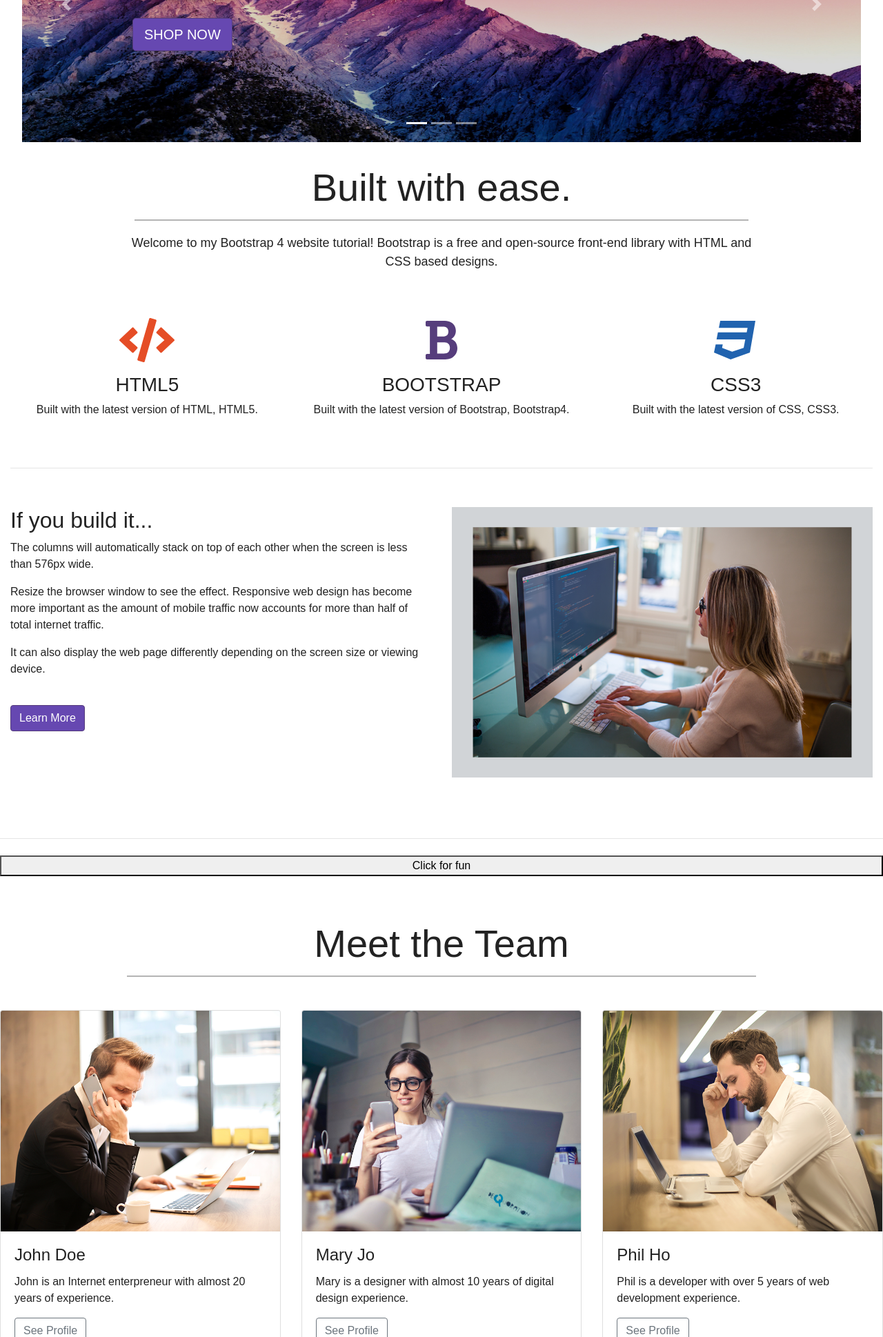
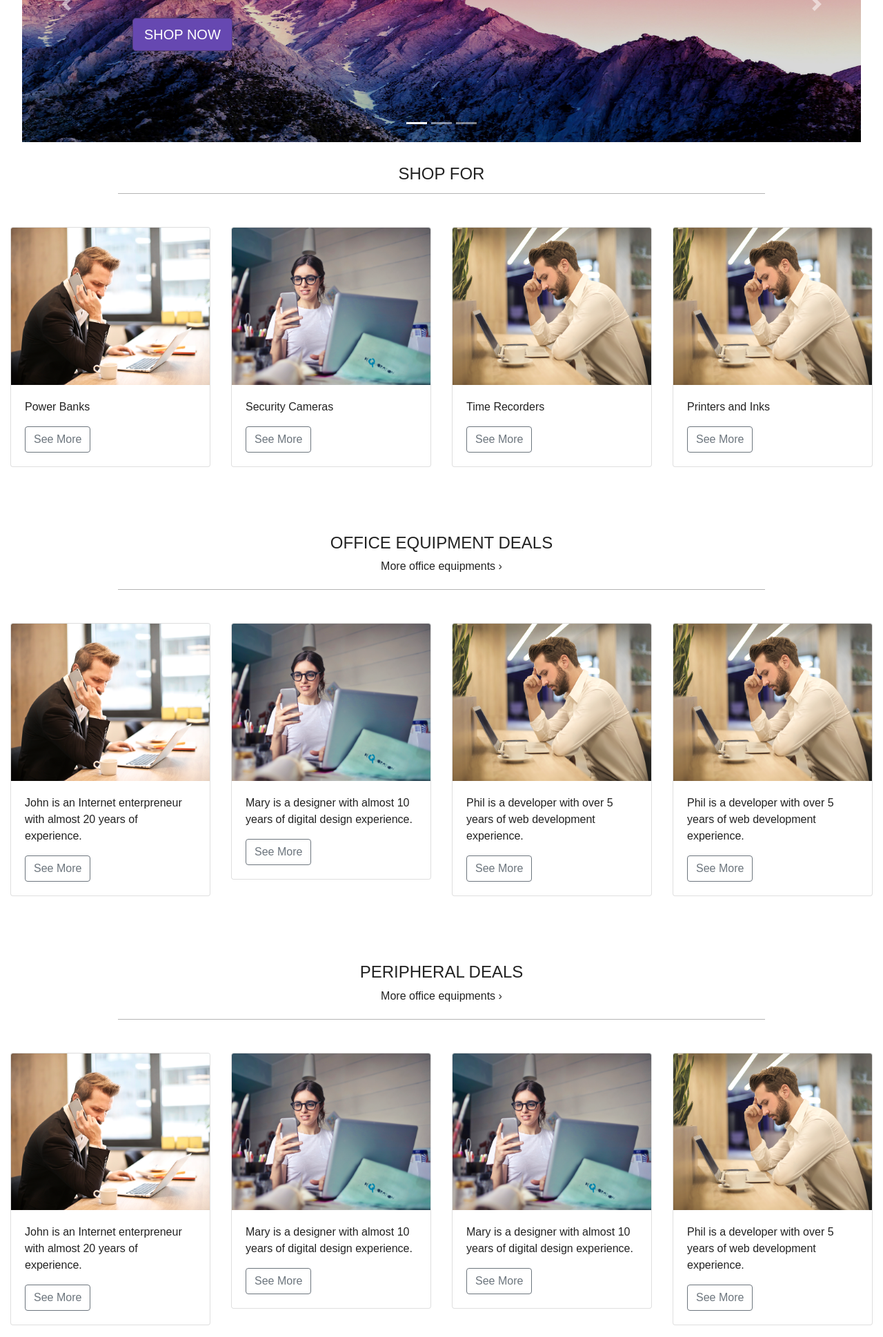
Before and after one commit to ngcarson/compex-wb, a PHP site: page / in a window 1280 px wide. Shown: the part 377-2315 px from the top of the page at 69% size. Run offline with PHP 8.4, Linux system fonts and the light colour scheme; some libraries are stand-ins or nearby versions.

Commit message:
Added Modal for Bank Details & Contact Us, and added carousel items for products.

```diff
--- a/index.html
+++ b/index.html
@@ -29,10 +29,10 @@
 					<a class="nav-link dropdown-toggle" href="#" id="navbarDropdown" role="button" data-toggle="dropdown" aria-haspopup="true" aria-expanded="false">SHOP</a>
 			</li>
 			<li class="nav-item">
-					<a class="nav-link" href="#">CONTACT US</a>
+					<a class="nav-link" href="#" data-toggle="modal" data-target="#exampleModal2">CONTACT US</a>
 			</li>
 			<li class="nav-item">
-					<a class="nav-link" href="#">BANK DETAIL</a>
+					<a class="nav-link" href="#" data-toggle="modal" data-target="#exampleModal">BANK DETAIL</a>
 			</li>
 			<li class="nav-item">
 					<a class="nav-link" href="#"><i class="fa fa-shopping-cart"></i> CART</a>
@@ -48,6 +48,64 @@
 		</form>
 	</div>
 </nav>
+
+<!-- Modal For Bank Details -->
+<div class="modal fade" id="exampleModal" tabindex="-1" role="dialog" aria-labelledby="exampleModalLabel" aria-hidden="true">
+  <div class="modal-dialog" role="document">
+    <div class="modal-content">
+      <div class="modal-header">
+        <h5 class="modal-title" id="exampleModalLabel">BANK DETAILS</h5>
+        <button type="button" class="close" data-dismiss="modal" aria-label="Close">
+          <span aria-hidden="true">&times;</span>
+        </button>
+      </div>
+      <div class="modal-body">
+        <p id="bank-1">Bank: Banco De Oro (BDO)<br>
+				Branch: Quezon Avenue - Cordillera<br>
+				Account No: 277-0052930<br>
+				Account Name: COMPEX Q.C., INC.</p>
+				<p id="bank-1">Bank: China Bank<br>
+				Branch: Quezon Avenue - Cordillera<br>
+				Account Number: 1071208568<br>
+				Account Name: COMPEX Q.C.,INC.- MAIN</p>
+				<p id="bank-1">Bank: Bank of the Philippine Islands (BPI)<br>
+				Branch: Q.C. Sto. Domingo<br>
+				Account Number: 000213404105<br>
+				Account Name: COMPEX QC INC</p>
+      </div>
+      <div class="modal-footer">
+        <button type="button" class="btn btn-secondary" data-dismiss="modal">Close</button>
+      </div>
+    </div>
+  </div>
+</div>
+
+<!-- Modal For Contact Us -->
+<div class="modal fade" id="exampleModal2" tabindex="-1" role="dialog" aria-labelledby="exampleModalLabel2" aria-hidden="true">
+  <div class="modal-dialog" role="document">
+    <div class="modal-content">
+      <div class="modal-header">
+        <h5 class="modal-title" id="exampleModalLabel2">CONTACT US</h5>
+        <button type="button" class="close" data-dismiss="modal" aria-label="Close">
+          <span aria-hidden="true">&times;</span>
+        </button>
+      </div>
+      <div class="modal-body">
+        <p id="contact-1">
+	        Email:  sales@compex.com.ph<br>
+					Landline: 711-0288<br>
+					Globe: 0917-829-0288<br>
+					Smart: 0999-993-1498<br>
+					Fax: 711-0614<br>
+					Facebook: <a href="http://www.facebook.com/compexinternational" id="fb-link">Visit Us</a>
+				</p>
+      </div>
+      <div class="modal-footer">
+        <button type="button" class="btn btn-secondary" data-dismiss="modal">Close</button>
+      </div>
+    </div>
+  </div>
+</div>
 
 <!--- Jumbotron -->
 <div class="jumbotron jumbotron-fluid">
@@ -130,7 +188,510 @@
 	</a>
 </div>
 
-<!--- Welcome Section -->
+<!--- SHOP FOR -->
+<div class="container-fluid padding">
+<div class="row welcome text-center">
+	<div class="col-12">
+		<h1 class="display-4">SHOP FOR</h1>
+	</div>
+	<hr>
+</div>
+</div>
+
+<!--- FOUR CATEGORIES -->
+<div class="container-fluid padding">
+<div class="row padding">
+	<div class="col-md-3">
+		<div class="card">
+			<img class="card-img-top" img src="img/team1.png">
+			<div class="card-body">
+				<p class="card-text">Power Banks</p>
+				<a href="#" class="btn btn-outline-secondary">See More</a>
+			</div>
+		</div>
+	</div>
+
+	<div class="col-md-3">
+		<div class="card">
+			<img class="card-img-top" img src="img/team2.png">
+			<div class="card-body">
+				<p class="card-text">Security Cameras</p>
+				<a href="#" class="btn btn-outline-secondary">See More</a>
+			</div>
+		</div>
+	</div>
+
+	<div class="col-md-3">
+		<div class="card">
+			<img class="card-img-top" img src="img/team3.png">
+			<div class="card-body">
+				<p class="card-text">Time Recorders</p>
+				<a href="#" class="btn btn-outline-secondary">See More</a>
+			</div>
+		</div>
+	</div>
+
+	<div class="col-md-3">
+		<div class="card">
+			<img class="card-img-top" img src="img/team3.png">
+			<div class="card-body">
+				<p class="card-text">Printers and Inks</p>
+				<a href="#" class="btn btn-outline-secondary">See More</a>
+			</div>
+		</div>
+	</div>
+</div>
+</div>
+
+<!--- OFFICE EQUIPMENT DEALS -->
+<div class="container-fluid padding">
+<div class="row welcome text-center">
+	<div class="col-12">
+		<h1 class="display-4">OFFICE EQUIPMENT DEALS</h1>
+		<p id="see-more">More office equipments ›</p>
+	</div>
+	<hr>
+</div>
+</div>
+
+<!--- Cards -->
+<div class="container-fluid padding">
+<div class="row padding">
+	<div class="col-sm-3">
+		<div class="card">
+			<img class="card-img-top" img src="img/team1.png">
+			<div class="card-body">
+				<p class="card-text">John is an Internet enterpreneur with almost 20 years of experience.</p>
+				<a href="#" class="btn btn-outline-secondary">See More</a>
+			</div>
+		</div>
+	</div>
+
+	<div class="col-sm-3">
+		<div class="card">
+			<img class="card-img-top" img src="img/team2.png">
+			<div class="card-body">
+				<p class="card-text">Mary is a designer with almost 10 years of digital design experience.</p>
+				<a href="#" class="btn btn-outline-secondary">See More</a>
+			</div>
+		</div>
+	</div>
+
+	<div class="col-sm-3">
+		<div class="card">
+			<img class="card-img-top" img src="img/team3.png">
+			<div class="card-body">
+				<p class="card-text">Phil is a developer with over 5 years of web development experience.</p>
+				<a href="#" class="btn btn-outline-secondary">See More</a>
+			</div>
+		</div>
+	</div>
+
+	<div class="col-sm-3">
+		<div class="card">
+			<img class="card-img-top" img src="img/team3.png">
+			<div class="card-body">
+				<p class="card-text">Phil is a developer with over 5 years of web development experience.</p>
+				<a href="#" class="btn btn-outline-secondary">See More</a>
+			</div>
+		</div>
+	</div>
+</div>
+</div>
+
+<!--- PERIPHERAL DEALS -->
+<div class="container-fluid padding">
+<div class="row welcome text-center">
+	<div class="col-12">
+		<h1 class="display-4">PERIPHERAL DEALS</h1>
+		<p id="see-more">More office equipments ›</p>
+	</div>
+	<hr>
+</div>
+</div>
+
+<!--- Cards -->
+<div class="container-fluid padding">
+<div class="row padding">
+	<div class="col-md-3">
+		<div class="card">
+			<img class="card-img-top" img src="img/team1.png">
+			<div class="card-body">
+				<p class="card-text">John is an Internet enterpreneur with almost 20 years of experience.</p>
+				<a href="#" class="btn btn-outline-secondary">See More</a>
+			</div>
+		</div>
+	</div>
+
+	<div class="col-md-3">
+		<div class="card">
+			<img class="card-img-top" img src="img/team2.png">
+			<div class="card-body">
+				<p class="card-text">Mary is a designer with almost 10 years of digital design experience.</p>
+				<a href="#" class="btn btn-outline-secondary">See More</a>
+			</div>
+		</div>
+	</div>
+
+	<div class="col-md-3">
+		<div class="card">
+			<img class="card-img-top" img src="img/team2.png">
+			<div class="card-body">
+				<p class="card-text">Mary is a designer with almost 10 years of digital design experience.</p>
+				<a href="#" class="btn btn-outline-secondary">See More</a>
+			</div>
+		</div>
+	</div>
+
+	<div class="col-md-3">
+		<div class="card">
+			<img class="card-img-top" img src="img/team3.png">
+			<div class="card-body">
+				<p class="card-text">Phil is a developer with over 5 years of web development experience.</p>
+				<a href="#" class="btn btn-outline-secondary">See More</a>
+			</div>
+		</div>
+	</div>
+</div>
+</div>
+
+<!--- WEARABLE TECHNOLOGY -->
+<div class="container-fluid padding">
+<div class="row welcome text-center">
+	<div class="col-12">
+		<h1 class="display-4">WEARABLE TECHNOLOGY</h1>
+		<p id="see-more">More office equipments ›</p>
+	</div>
+	<hr>
+</div>
+</div>
+
+<!--- Cards -->
+<div class="container-fluid padding">
+<div class="row padding">
+	<div class="col-md-3">
+		<div class="card">
+			<img class="card-img-top" img src="img/team1.png">
+			<div class="card-body">
+				<p class="card-text">John is an Internet enterpreneur with almost 20 years of experience.</p>
+				<a href="#" class="btn btn-outline-secondary">See More</a>
+			</div>
+		</div>
+	</div>
+
+	<div class="col-md-3">
+		<div class="card">
+			<img class="card-img-top" img src="img/team2.png">
+			<div class="card-body">
+				<p class="card-text">Mary is a designer with almost 10 years of digital design experience.</p>
+				<a href="#" class="btn btn-outline-secondary">See More</a>
+			</div>
+		</div>
+	</div>
+
+	<div class="col-md-3">
+		<div class="card">
+			<img class="card-img-top" img src="img/team2.png">
+			<div class="card-body">
+				<p class="card-text">Mary is a designer with almost 10 years of digital design experience.</p>
+				<a href="#" class="btn btn-outline-secondary">See More</a>
+			</div>
+		</div>
+	</div>
+
+	<div class="col-md-3">
+		<div class="card">
+			<img class="card-img-top" img src="img/team3.png">
+			<div class="card-body">
+				<p class="card-text">Phil is a developer with over 5 years of web development experience.</p>
+				<a href="#" class="btn btn-outline-secondary">See More</a>
+			</div>
+		</div>
+	</div>
+</div>
+</div>
+
+<!--- SMART HOME PRODUCT DEALS -->
+<div class="container-fluid padding">
+<div class="row welcome text-center">
+	<div class="col-12">
+		<h1 class="display-4">SMART HOME PRODUCT DEALS</h1>
+		<p id="see-more">More office equipments ›</p>
+	</div>
+	<hr>
+</div>
+</div>
+
+<!--- Cards -->
+<div class="container-fluid padding">
+<div class="row padding">
+	<div class="col-md-3">
+		<div class="card">
+			<img class="card-img-top" img src="img/team1.png">
+			<div class="card-body">
+				<p class="card-text">John is an Internet enterpreneur with almost 20 years of experience.</p>
+				<a href="#" class="btn btn-outline-secondary">See More</a>
+			</div>
+		</div>
+	</div>
+
+	<div class="col-md-3">
+		<div class="card">
+			<img class="card-img-top" img src="img/team2.png">
+			<div class="card-body">
+				<p class="card-text">Mary is a designer with almost 10 years of digital design experience.</p>
+				<a href="#" class="btn btn-outline-secondary">See More</a>
+			</div>
+		</div>
+	</div>
+
+	<div class="col-md-3">
+		<div class="card">
+			<img class="card-img-top" img src="img/team2.png">
+			<div class="card-body">
+				<p class="card-text">Mary is a designer with almost 10 years of digital design experience.</p>
+				<a href="#" class="btn btn-outline-secondary">See More</a>
+			</div>
+		</div>
+	</div>
+
+	<div class="col-md-3">
+		<div class="card">
+			<img class="card-img-top" img src="img/team3.png">
+			<div class="card-body">
+				<p class="card-text">Phil is a developer with over 5 years of web development experience.</p>
+				<a href="#" class="btn btn-outline-secondary">See More</a>
+			</div>
+		</div>
+	</div>
+</div>
+</div>
+
+<!--- CELLPHONE DEALS -->
+<div class="container-fluid padding">
+<div class="row welcome text-center">
+	<div class="col-12">
+		<h1 class="display-4">CELLPHONE DEALS</h1>
+		<p id="see-more">More office equipments ›</p>
+	</div>
+	<hr>
+</div>
+</div>
+
+<!--- Cards -->
+<div class="container-fluid padding">
+<div class="row padding">
+	<div class="col-md-3">
+		<div class="card">
+			<img class="card-img-top" img src="img/team1.png">
+			<div class="card-body">
+				<p class="card-text">John is an Internet enterpreneur with almost 20 years of experience.</p>
+				<a href="#" class="btn btn-outline-secondary">See More</a>
+			</div>
+		</div>
+	</div>
+
+	<div class="col-md-3">
+		<div class="card">
+			<img class="card-img-top" img src="img/team2.png">
+			<div class="card-body">
+				<p class="card-text">Mary is a designer with almost 10 years of digital design experience.</p>
+				<a href="#" class="btn btn-outline-secondary">See More</a>
+			</div>
+		</div>
+	</div>
+
+	<div class="col-md-3">
+		<div class="card">
+			<img class="card-img-top" img src="img/team2.png">
+			<div class="card-body">
+				<p class="card-text">Mary is a designer with almost 10 years of digital design experience.</p>
+				<a href="#" class="btn btn-outline-secondary">See More</a>
+			</div>
+		</div>
+	</div>
+
+	<div class="col-md-3">
+		<div class="card">
+			<img class="card-img-top" img src="img/team3.png">
+			<div class="card-body">
+				<p class="card-text">Phil is a developer with over 5 years of web development experience.</p>
+				<a href="#" class="btn btn-outline-secondary">See More</a>
+			</div>
+		</div>
+	</div>
+</div>
+</div>
+
+<!--- LAPTOP & PC DEALS -->
+<div class="container-fluid padding">
+<div class="row welcome text-center">
+	<div class="col-12">
+		<h1 class="display-4">LAPTOP & PC DEALS</h1>
+		<p id="see-more">More office equipments ›</p>
+	</div>
+	<hr>
+</div>
+</div>
+
+<!--- Cards -->
+<div class="container-fluid padding">
+<div class="row padding">
+	<div class="col-md-3">
+		<div class="card">
+			<img class="card-img-top" img src="img/team1.png">
+			<div class="card-body">
+				<p class="card-text">John is an Internet enterpreneur with almost 20 years of experience.</p>
+				<a href="#" class="btn btn-outline-secondary">See More</a>
+			</div>
+		</div>
+	</div>
+
+	<div class="col-md-3">
+		<div class="card">
+			<img class="card-img-top" img src="img/team2.png">
+			<div class="card-body">
+				<p class="card-text">Mary is a designer with almost 10 years of digital design experience.</p>
+				<a href="#" class="btn btn-outline-secondary">See More</a>
+			</div>
+		</div>
+	</div>
+
+	<div class="col-md-3">
+		<div class="card">
+			<img class="card-img-top" img src="img/team2.png">
+			<div class="card-body">
+				<p class="card-text">Mary is a designer with almost 10 years of digital design experience.</p>
+				<a href="#" class="btn btn-outline-secondary">See More</a>
+			</div>
+		</div>
+	</div>
+
+	<div class="col-md-3">
+		<div class="card">
+			<img class="card-img-top" img src="img/team3.png">
+			<div class="card-body">
+				<p class="card-text">Phil is a developer with over 5 years of web development experience.</p>
+				<a href="#" class="btn btn-outline-secondary">See More</a>
+			</div>
+		</div>
+	</div>
+</div>
+</div>
+
+<!--- MONITOR DEALS -->
+<div class="container-fluid padding">
+<div class="row welcome text-center">
+	<div class="col-12">
+		<h1 class="display-4">MONITOR DEALS</h1>
+		<p id="see-more">More office equipments ›</p>
+	</div>
+	<hr>
+</div>
+</div>
+
+<!--- Cards -->
+<div class="container-fluid padding">
+<div class="row padding">
+	<div class="col-md-3">
+		<div class="card">
+			<img class="card-img-top" img src="img/team1.png">
+			<div class="card-body">
+				<p class="card-text">John is an Internet enterpreneur with almost 20 years of experience.</p>
+				<a href="#" class="btn btn-outline-secondary">See More</a>
+			</div>
+		</div>
+	</div>
+
+	<div class="col-md-3">
+		<div class="card">
+			<img class="card-img-top" img src="img/team2.png">
+			<div class="card-body">
+				<p class="card-text">Mary is a designer with almost 10 years of digital design experience.</p>
+				<a href="#" class="btn btn-outline-secondary">See More</a>
+			</div>
+		</div>
+	</div>
+
+	<div class="col-md-3">
+		<div class="card">
+			<img class="card-img-top" img src="img/team2.png">
+			<div class="card-body">
+				<p class="card-text">Mary is a designer with almost 10 years of digital design experience.</p>
+				<a href="#" class="btn btn-outline-secondary">See More</a>
+			</div>
+		</div>
+	</div>
+
+	<div class="col-md-3">
+		<div class="card">
+			<img class="card-img-top" img src="img/team3.png">
+			<div class="card-body">
+				<p class="card-text">Phil is a developer with over 5 years of web development experience.</p>
+				<a href="#" class="btn btn-outline-secondary">See More</a>
+			</div>
+		</div>
+	</div>
+</div>
+</div>
+
+<!--- NETWORKING PRODUCT DEALS -->
+<div class="container-fluid padding">
+<div class="row welcome text-center">
+	<div class="col-12">
+		<h1 class="display-4">NETWORKING PRODUCT DEALS</h1>
+		<p id="see-more">More office equipments ›</p>
+	</div>
+	<hr>
+</div>
+</div>
+
+<!--- Cards -->
+<div class="container-fluid padding">
+<div class="row padding">
+	<div class="col-md-3">
+		<div class="card">
+			<img class="card-img-top" img src="img/team1.png">
+			<div class="card-body">
+				<p class="card-text">John is an Internet enterpreneur with almost 20 years of experience.</p>
+				<a href="#" class="btn btn-outline-secondary">See More</a>
+			</div>
+		</div>
+	</div>
+
+	<div class="col-md-3">
+		<div class="card">
+			<img class="card-img-top" img src="img/team2.png">
+			<div class="card-body">
+				<p class="card-text">Mary is a designer with almost 10 years of digital design experience.</p>
+				<a href="#" class="btn btn-outline-secondary">See More</a>
+			</div>
+		</div>
+	</div>
+
+	<div class="col-md-3">
+		<div class="card">
+			<img class="card-img-top" img src="img/team2.png">
+			<div class="card-body">
+				<p class="card-text">Mary is a designer with almost 10 years of digital design experience.</p>
+				<a href="#" class="btn btn-outline-secondary">See More</a>
+			</div>
+		</div>
+	</div>
+
+	<div class="col-md-3">
+		<div class="card">
+			<img class="card-img-top" img src="img/team3.png">
+			<div class="card-body">
+				<p class="card-text">Phil is a developer with over 5 years of web development experience.</p>
+				<a href="#" class="btn btn-outline-secondary">See More</a>
+			</div>
+		</div>
+	</div>
+</div>
+</div>
+
+<!--- Welcome Section
 <div class="container-fluid padding">
 <div class="row welcome text-center">
 	<div class="col-12">
@@ -143,7 +704,7 @@
 </div>
 </div>
 
-<!--- Three Column Section -->
+<!--- Three Column Section
 <div class="container-fluid padding">
 <div class="row text-center padding">
 	<div class="col-xs-12 col-sm-6 col-md-4">
@@ -165,7 +726,7 @@
 <hr class="my-4">
 </div>
 
-<!--- Two Column Section -->
+<!--- Two Column Section
 <div class="container-fluid padding">
 <div class="row padding">
 	<div class="col-md-12 col-lg-6">
@@ -183,7 +744,7 @@
 </div>
 
 <hr class="my-4">
-<!--- Fixed background -->
+<!--- Fixed background
 <figure>
 	<div class="fixed-wrap">
 		<div id="fixed">
@@ -191,7 +752,7 @@
 	</div>
 </figure>
 
-<!--- Emoji Section -->
+<!--- Emoji Section
 <button class="fun" data-toggle="collapse" data-target="#emoji">Click for fun
 </button>
 <div id="emoji" class="collapse">
@@ -213,56 +774,7 @@
 	</div>
 </div>
 
-<!--- Meet the team -->
-<div class="contrainer-fluid padding">
-<div class="row welcome text-center">
-	<div class="col-12">
-		<h1 class="display-4">Meet the Team</h1>
-	</div>
-	<hr>
-</div>
-</div>
-
-<!--- Cards -->
-<div class="contrainer-fluid padding">
-<div class="row padding">
-	<div class="col-md-4">
-		<div class="card">
-			<img class="card-img-top" img src="img/team1.png">
-			<div class="card-body">
-				<h4 class="card-title">John Doe</h4>
-				<p class="card-text">John is an Internet enterpreneur with almost 20 years of experience.</p>
-				<a href="#" class="btn btn-outline-secondary">See Profile</a>
-			</div>
-		</div>
-	</div>
-
-	<div class="col-md-4">
-		<div class="card">
-			<img class="card-img-top" img src="img/team2.png">
-			<div class="card-body">
-				<h4 class="card-title">Mary Jo</h4>
-				<p class="card-text">Mary is a designer with almost 10 years of digital design experience.</p>
-				<a href="#" class="btn btn-outline-secondary">See Profile</a>
-			</div>
-		</div>
-	</div>
-
-	<div class="col-md-4">
-		<div class="card">
-			<img class="card-img-top" img src="img/team3.png">
-			<div class="card-body">
-				<h4 class="card-title">Phil Ho</h4>
-				<p class="card-text">Phil is a developer with over 5 years of web development experience.</p>
-				<a href="#" class="btn btn-outline-secondary">See Profile</a>
-			</div>
-		</div>
-	</div>
-
-</div>
-</div>
-
-<!--- Two Column Section -->
+<!--- Two Column Section
 <div class="container-fluid padding">
 <div class="row padding">
 	<div class="col-md-12 col-lg-6">
@@ -277,6 +789,7 @@
 </div>
 <hr class="my-4">
 </div>
+-->
 
 <!--- Connect -->
 <div class="container-fluid padding">
--- a/style.css
+++ b/style.css
@@ -144,6 +144,19 @@ p.lead {
   padding-bottom: 2rem;
 }
 
+h1.display-4 {
+  font-size: 150%;
+  font-weight: 400;
+}
+
+#bank-1 {
+ font-size: 14px;
+}
+
+#fb-link:hover {
+  background-color: blue;
+}
+
 .welcome {
   width: 75%;
   margin: 0 auto;
@@ -151,8 +164,8 @@ p.lead {
 }
 
 .welcome hr{
-  border-top: 2px solid #b4b4b4;
-  width: 95%;
+  border-top: 1px solid #b4b4b4;
+  width: 100%;
   margin-top: .3rem;
   margin-bottom: 1rem;
 }
```
